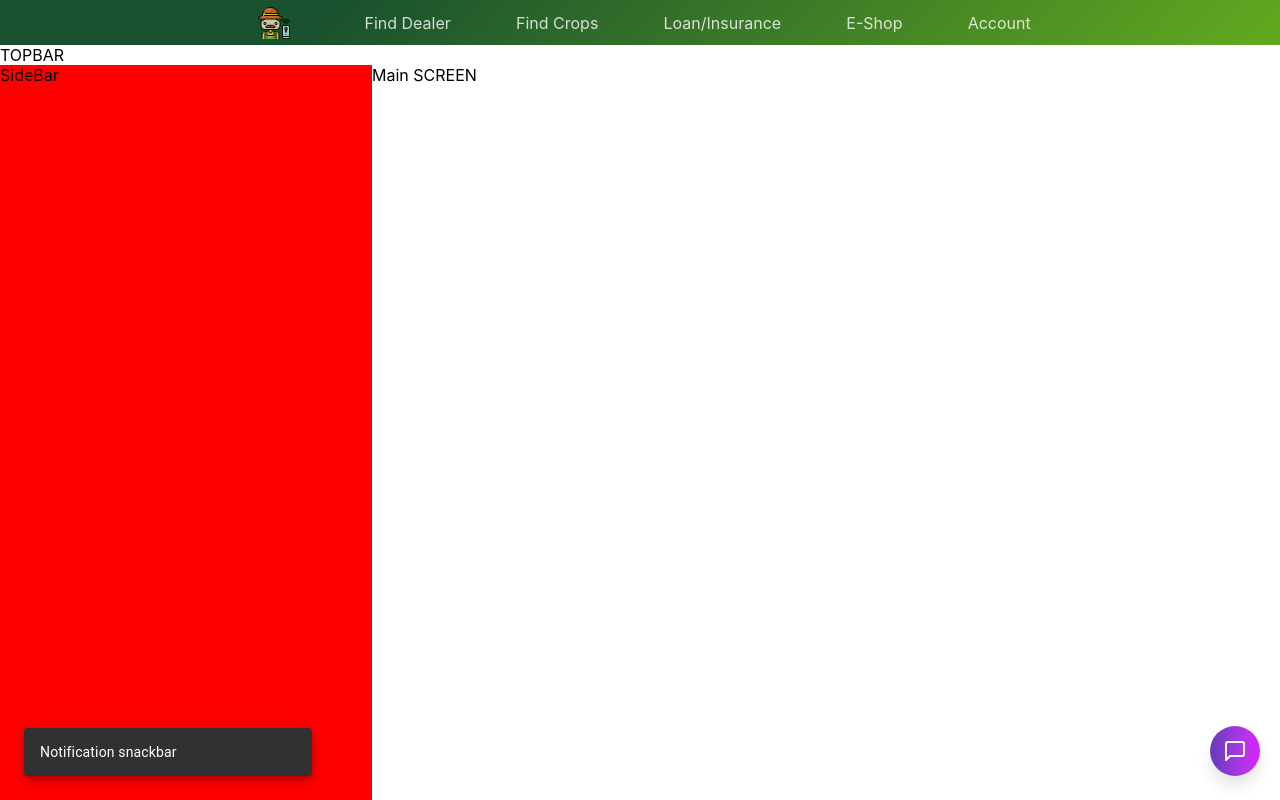
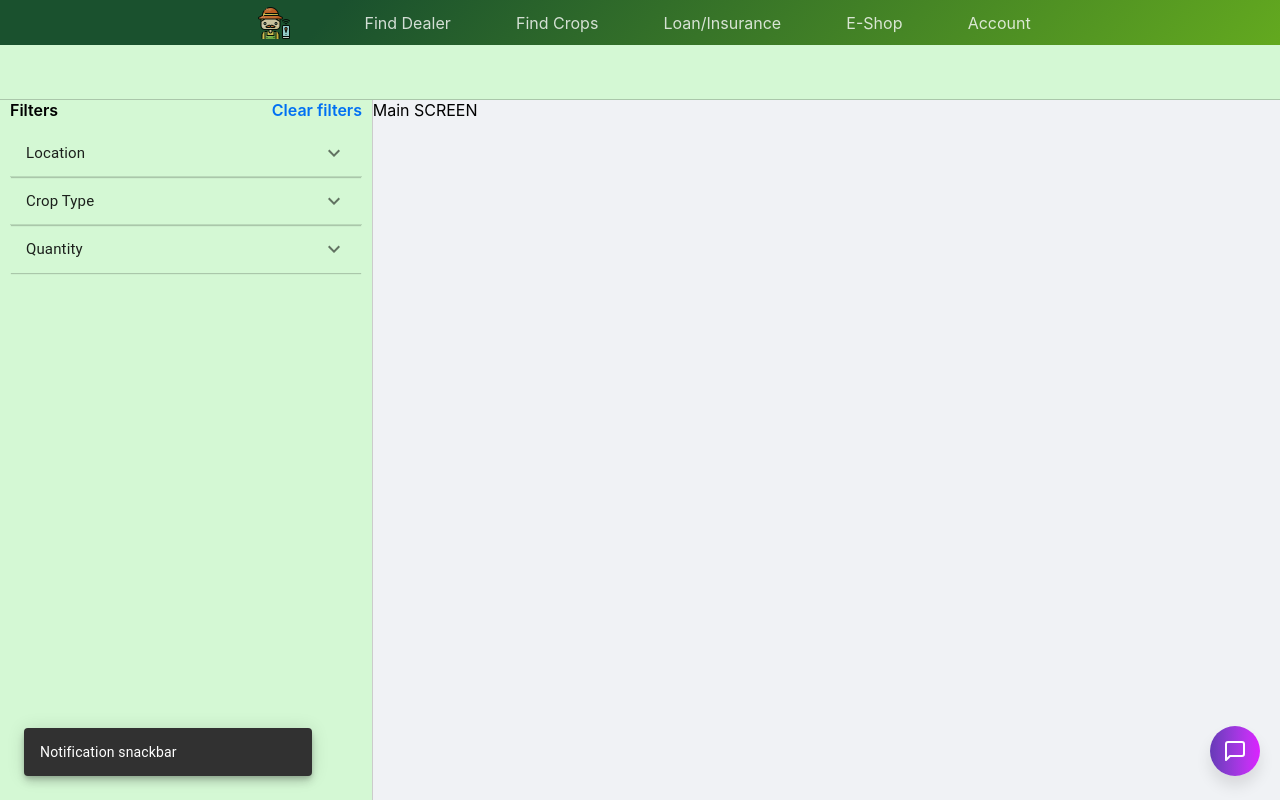
Before and after one commit to officiallynik/SEWebProject, a Next.js app: page /dealers in a window 1280 px wide. Built offline with nearby package versions, Linux system fonts and the light colour scheme.

Commit message:
ui changes in dealers

```diff
--- /dev/null
+++ b/components/accordion/index.tsx
@@ -0,0 +1,42 @@
+import React, { ReactNode } from 'react';
+import { Theme, createStyles, makeStyles } from '@material-ui/core/styles';
+import Accordion from "@material-ui/core/Accordion";
+import AccordionSummary from '@material-ui/core/AccordionSummary';
+import Typography from '@material-ui/core/Typography';
+import ExpandMoreIcon from '@material-ui/icons/ExpandMore';
+
+const useStyles = makeStyles((theme: Theme) =>
+  createStyles({
+    root: {
+      width: '100%',
+    },
+    heading: {
+      fontSize: theme.typography.pxToRem(15),
+      fontWeight: theme.typography.fontWeightRegular,
+    },
+  }),
+);
+
+interface props {
+  heading: string,
+  children: any
+}
+
+const CustomAccordion = (props: props) => {
+  const classes = useStyles();
+
+  return (
+      <Accordion style={{borderRadius: "0px", boxShadow: "0px 2px 1px -1px rgba(0, 0, 0, 0.2)", backgroundColor:"rgba(0,0,0,0)"}}>
+        <AccordionSummary
+          expandIcon={<ExpandMoreIcon />}
+          aria-controls="panel1a-content"
+          id="panel1a-header"
+        >
+          <Typography className={classes.heading}>{props.heading}</Typography>
+        </AccordionSummary>
+        {props.children}
+      </Accordion>
+  );
+}
+
+export default CustomAccordion;
--- a/pages/dealers/index.tsx
+++ b/pages/dealers/index.tsx
@@ -1,5 +1,5 @@
+import { Divider } from '@material-ui/core';
 import React from 'react';
-import SideBar from '../../components/sidebar';
 
 import styles from '../../styles/Dealers.module.css';
 import DealerMain from './main';
@@ -12,6 +12,7 @@ const Dealers = () => {
             <DealerTopBar />
             <div className={styles.dealersmain}>
                 <DealerSideBar />
+                <div style={{width: "1px", backgroundColor: "rgba(0, 0, 0, 0.2)"}} />
                 <DealerMain />
             </div>
         </div>
--- a/pages/dealers/main.tsx
+++ b/pages/dealers/main.tsx
@@ -3,7 +3,7 @@ import styles from '../../styles/Dealers.module.css';
 
 const DealerMain = (props) => {
     return (
-        <div className={styles.topbar}>
+        <div className={styles.mainscreen}>
             Main SCREEN
         </div>
     );
--- a/pages/dealers/sidebar.tsx
+++ b/pages/dealers/sidebar.tsx
@@ -1,12 +1,43 @@
+import { AccordionDetails, Typography } from '@material-ui/core';
 import React from 'react';
+import CustomAccordion from '../../components/accordion';
 import SideBar from '../../components/sidebar';
 import styles from '../../styles/Dealers.module.css';
 
 const DealerSideBar = (props) => {
     return (
-        <SideBar>
-            SideBar
-        </SideBar>
+        <div className={styles.sidebar}>
+            <div className={styles.sidebartop}>
+                <div>Filters</div>
+                <div className={styles.clearfilter}>Clear filters</div>
+            </div>
+            <SideBar>
+                <CustomAccordion heading="Location" >
+                    <AccordionDetails>
+                        <Typography>
+                            Lorem ipsum dolor sit amet, consectetur adipiscing elit. Suspendisse malesuada lacus ex,
+                            sit amet blandit leo lobortis eget.
+                        </Typography>
+                    </AccordionDetails>
+                </CustomAccordion>
+                <CustomAccordion heading="Crop Type" >
+                    <AccordionDetails>
+                        <Typography>
+                            Lorem ipsum dolor sit amet, consectetur adipiscing elit. Suspendisse malesuada lacus ex,
+                            sit amet blandit leo lobortis eget.
+                        </Typography>
+                    </AccordionDetails>
+                </CustomAccordion>
+                <CustomAccordion heading="Quantity" >
+                    <AccordionDetails>
+                        <Typography>
+                            Lorem ipsum dolor sit amet, consectetur adipiscing elit. Suspendisse malesuada lacus ex,
+                            sit amet blandit leo lobortis eget.
+                        </Typography>
+                    </AccordionDetails>
+                </CustomAccordion>
+            </SideBar>
+        </div>
     );
 };
 
--- a/pages/dealers/topbar.tsx
+++ b/pages/dealers/topbar.tsx
@@ -4,7 +4,7 @@ import styles from '../../styles/Dealers.module.css';
 const DealerTopBar = (props) => {
     return (
         <div className={styles.topbar}>
-            TOPBAR
+
         </div>
     );
 };
--- a/styles/Dealers.module.css
+++ b/styles/Dealers.module.css
@@ -8,4 +8,48 @@
 .dealersmain {
     flex-grow: 1;
     display: flex;
+    flex-direction: row;
+    overflow: auto;
 }
+
+.topbar {
+    height: 55px;
+    border-bottom: 1px solid rgba(0, 0, 0, 0.2);
+    background-color: #d4f8d4;
+    display: flex;
+    flex-direction: row;
+    justify-content: space-between;
+    align-items: center;
+}
+.topbar
+.searchbar {
+    width: 40%;
+}
+
+.sidebar {
+    background-color: #d4f8d4;
+    display: flex;
+    flex-grow: 1;
+    flex-direction: column;
+}
+.sidebar
+.sidebartop {
+    width: 100%;
+    height: 30px;
+    display: flex;
+    justify-content: space-between;
+    padding: 0 10px;
+    font-weight: 600;
+}
+.sidebar
+.sidebartop
+.clearfilter {
+    color: #0070f3;
+    cursor: pointer;
+}
+
+
+.mainscreen {
+    width: 100%;
+    background-color: #f0f2f5;
+}
--- a/styles/Sidebar.module.css
+++ b/styles/Sidebar.module.css
@@ -1,13 +1,13 @@
 .sidebar{
     width: 372px;
     height: 100%;
-    background-color: red;
+    padding: 0 10px;
+    overflow: auto;
 }
 @media (max-width: 760px){
     .sidebar {
         position: fixed;
         width: 100%;
         height: 100%;
-        background-color: red;
     }
 }
```
